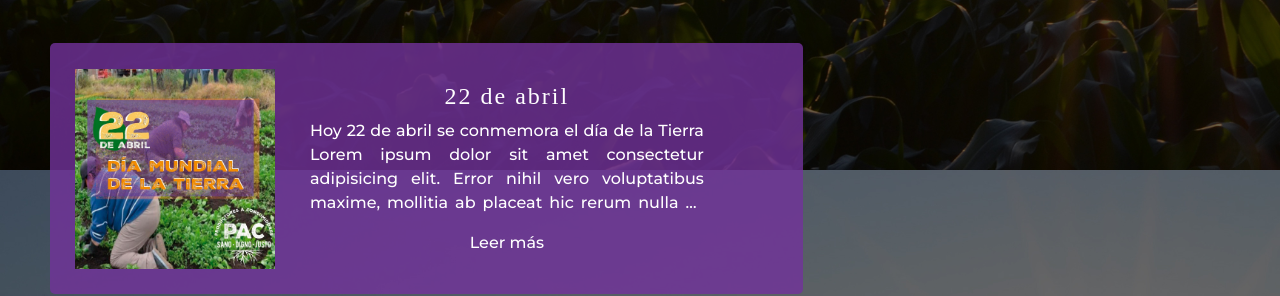
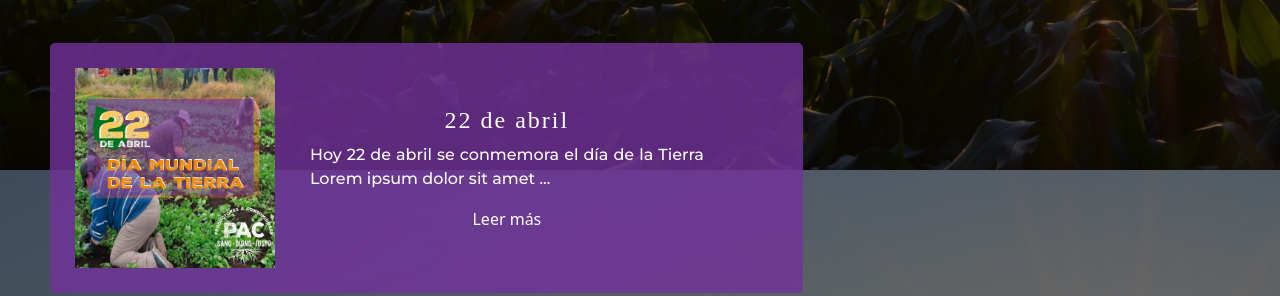
Before and after one commit to RamiroNehuen/proyecto-final-coderhouse, a website: page secciones/0noticias.html in a window 1280 px wide. Shown: the part 683-979 px from the top of the page. Drawn offline with nearby package versions, Linux system fonts and the light colour scheme; a web font is replaced by a local one.

Commit message:
agregué un pequeño javascript y corrección de la ruta del CSS

```diff
--- a/SCSS/secciones/_noticias.scss
+++ b/SCSS/secciones/_noticias.scss
@@ -62,10 +62,32 @@
 
                 p {
                     text-align: justify;
-                    display: -webkit-box;
-                    -webkit-line-clamp: 4;
-                    -webkit-box-orient: vertical;
-                    overflow: hidden;
+                    #more {
+                        display: none;
+                    }
+                }
+
+                button {
+                    background: none;
+                    color: nth($colores, 2);
+                    border: none;
+                    padding: 0;
+                    font: inherit;
+                    cursor: pointer;
+                    outline: inherit;
+                    border:none;
+                    text-decoration: none;
+                    background-image: linear-gradient(currentColor, currentColor);
+                    background-position: 0% 100%;
+                    background-repeat: no-repeat;
+                    background-size: 0% 2px;
+                    transition: background-size .3s;
+
+                    &:hover,
+                    &:focus {
+                        background-size: 100% 2px;
+                        color: nth($colores, 2);
+                    }
                 }
 
                 h4 {
--- /dev/null
+++ b/mi-javascript.js
@@ -0,0 +1,15 @@
+function myFunction() {
+    var dots = document.getElementById("dots");
+    var moreText = document.getElementById("more");
+    var btnText = document.getElementById("myBtn");
+
+    if (dots.style.display === "none") {
+      dots.style.display = "inline";
+      btnText.innerHTML = "Leer más";
+      moreText.style.display = "none";
+    } else {
+      dots.style.display = "none";
+      btnText.innerHTML = "Leer menos";
+      moreText.style.display = "inline";
+    }
+  }
--- a/secciones/0noticias.html
+++ b/secciones/0noticias.html
@@ -8,11 +8,13 @@
   <meta name="author" content="Ramiro Nehuen Barreiro Corvalan">
   <meta name="description"
     content="Productores a Consumidores Nodo Zona Sur. Iniciativa que busca llevar verduras y productos agroecologicos, organicos y de la economia popular directo a los consumidores. Sección de novedades">
-    <meta name="keywords" content="productores, consumidores, zona sur, buenos aires, argentina, agroecologico, organico, cooperativo, novedades, ultimas novedades">
+  <meta name="keywords"
+    content="productores, consumidores, zona sur, buenos aires, argentina, agroecologico, organico, cooperativo, novedades, ultimas novedades">
 
   <!--OPEN GRAPH META TAGS-->
   <meta property="og:title" content="PAC - Últimas Novedades - Nodo Zona Sur">
-  <meta property="og:description" content="Productores a Consumidores Nodo Zona Sur. Iniciativa que busca llevar verduras y productos agroecologicos, organicos y de la economia popular directo a los consumidores. ¡NOVEDADES!">
+  <meta property="og:description"
+    content="Productores a Consumidores Nodo Zona Sur. Iniciativa que busca llevar verduras y productos agroecologicos, organicos y de la economia popular directo a los consumidores. ¡NOVEDADES!">
   <meta property="og:image" content="url(img/fondos/nuestros-productos.jpg)">
   <meta property="og:url" content="Todavía no lo se O.O">
   <meta property="og:author" content="Ramiro N. Barrerio C.">
@@ -34,6 +36,9 @@
   <!-- FONT AWSOME INCONOS -->
   <link rel="stylesheet" href="https://cdnjs.cloudflare.com/ajax/libs/font-awesome/5.15.3/css/all.min.css">
 
+  <!--Mi JavaScript-->
+  <script type = "text/javascript" src="../mi-javascript.js"></script>
+
   <title>PAC - Últimas Novedades - Nodo Zona Sur</title>
 </head>
 
@@ -42,7 +47,8 @@
     <!-- ---------------------------Inicio Navegación-------------------------------------------->
     <nav class="navbar navbar-expand-lg navbar-dark bg-transparent fs-5">
       <div class="container-fluid">
-              <a class="navbar-brand" href="../index.html" title="Enlace al index, en esta página no se muestra (display none)">
+        <a class="navbar-brand" href="../index.html"
+          title="Enlace al index, en esta página no se muestra (display none)">
           <img class="logo-pac" src="../img/logos/logoPac.png" alt="Logo de PAC" loading="lazy">
         </a>
         <button class="navbar-toggler" type="button" data-bs-toggle="collapse" data-bs-target="#navbarNavDropdown"
@@ -52,7 +58,8 @@
         <div class="collapse navbar-collapse" id="navbarNavDropdown">
           <ul class="navbar-nav">
             <li class="nav-item">
-                    <a class="nav-link active text-white" aria-current="page" href="0noticias.html" title="Enlace a la sección Noticias">Noticias</a>
+              <a class="nav-link active text-white" aria-current="page" href="0noticias.html"
+                title="Enlace a la sección Noticias">Noticias</a>
             </li>
             <li class="nav-item dropdown">
               <a class="nav-link dropdown-toggle text-white" href="1nosotros.html" id="navbarDropdownMenuLink"
@@ -60,36 +67,48 @@
                 Nosotros
               </a>
               <ul class="dropdown-menu bg-transparent" aria-labelledby="navbarDropdownMenuLink">
-                      <li><a class="dropdown-item text-white" href="1nosotros.html" title="Enlace a la sección Nosotros">Sección</a></li>
-                      <li><a class="dropdown-item text-white" href="1nosotros.html#contacto" title="Enlace al cuadro de contacto">Contacto</a></li>
+                <li><a class="dropdown-item text-white" href="1nosotros.html"
+                    title="Enlace a la sección Nosotros">Sección</a></li>
+                <li><a class="dropdown-item text-white" href="1nosotros.html#contacto"
+                    title="Enlace al cuadro de contacto">Contacto</a></li>
               </ul>
             </li>
             <li class="nav-item">
-                    <a class="nav-link text-white" href="2nuestrosProductos.html" title="enlace a la sección Nuestros Productos">Nuestros Productos</a>
+              <a class="nav-link text-white" href="2nuestrosProductos.html"
+                title="enlace a la sección Nuestros Productos">Nuestros Productos</a>
             </li>
             <li class="nav-item dropdown">
               <a class="nav-link dropdown-toggle text-white" href="4ambientalismoPopular.html"
-                        id="navbarDropdownMenuLink" role="button" data-bs-toggle="dropdown"
-                        aria-expanded="false">
+                id="navbarDropdownMenuLink" role="button" data-bs-toggle="dropdown" aria-expanded="false">
                 Economía Popular
               </a>
               <ul class="dropdown-menu bg-transparent" aria-labelledby="navbarDropdownMenuLink">
-                        <li><a class="dropdown-item text-white" href="3economiPopular.html" title="Enlace a la sección Economía Popular">General</a></li>
-                        <li><a class="dropdown-item text-white" href="3economiPopular.html#rural" title="Enlace a la tarjeta de la Rama Rural">Rural</a></li>
-                        <li><a class="dropdown-item text-white" href="3economiPopular.html#cartoneros" title="Enlace a la tarjeta de la Rama Cartoneros y Cartoneras">Cartoneros</a></li>
-                        <li><a class="dropdown-item text-white" href="3economiPopular.html#construccion" title="Enlace a la tarjeta de la Rama Construcción e Infraestructura Social">Construcción</a></li>
-                        <li><a class="dropdown-item text-white" href="3economiPopular.html#textil" title="Enlace a la tarjeta de la Rama Textil">Textil</a></li>
-                        <li><a class="dropdown-item text-white" href="3economiPopular.html#liberados" title="Enlace a la Tarjeta de la Rama Liberados y Liberadas">Liberados</a></li>
-                        <li><a class="dropdown-item text-white" href="3economiPopular.html#mujeres" title="Enlace a la Tarjeta de la Rama Mujeres">Mujeres</a></li>
-                        <li><a class="dropdown-item text-white" href="3economiPopular.html#comunitaria" title="Enlace a la Tarjeta de la Rama Socio Comunitaria">Socio Comunitaria</a></li>
+                <li><a class="dropdown-item text-white" href="3economiPopular.html"
+                    title="Enlace a la sección Economía Popular">General</a></li>
+                <li><a class="dropdown-item text-white" href="3economiPopular.html#rural"
+                    title="Enlace a la tarjeta de la Rama Rural">Rural</a></li>
+                <li><a class="dropdown-item text-white" href="3economiPopular.html#cartoneros"
+                    title="Enlace a la tarjeta de la Rama Cartoneros y Cartoneras">Cartoneros</a></li>
+                <li><a class="dropdown-item text-white" href="3economiPopular.html#construccion"
+                    title="Enlace a la tarjeta de la Rama Construcción e Infraestructura Social">Construcción</a></li>
+                <li><a class="dropdown-item text-white" href="3economiPopular.html#textil"
+                    title="Enlace a la tarjeta de la Rama Textil">Textil</a></li>
+                <li><a class="dropdown-item text-white" href="3economiPopular.html#liberados"
+                    title="Enlace a la Tarjeta de la Rama Liberados y Liberadas">Liberados</a></li>
+                <li><a class="dropdown-item text-white" href="3economiPopular.html#mujeres"
+                    title="Enlace a la Tarjeta de la Rama Mujeres">Mujeres</a></li>
+                <li><a class="dropdown-item text-white" href="3economiPopular.html#comunitaria"
+                    title="Enlace a la Tarjeta de la Rama Socio Comunitaria">Socio Comunitaria</a></li>
               </ul>
             </li>
             <li class="nav-item">
-                    <a class="nav-link text-white" href="4ambientalismoPopular.html" title="Enlace a la Sección Ambientalismo Popular">Ambientalismo Popular</a>
+              <a class="nav-link text-white" href="4ambientalismoPopular.html"
+                title="Enlace a la Sección Ambientalismo Popular">Ambientalismo Popular</a>
             </li>
             <li class="nav-item">
             <li class="nav-item">
-                    <a class="nav-link text-white" href="5proximaEntrega.html" title="Enlace a la Sección Próxima Entrega">Próxima Entrega</a>
+              <a class="nav-link text-white" href="5proximaEntrega.html"
+                title="Enlace a la Sección Próxima Entrega">Próxima Entrega</a>
             </li>
           </ul>
         </div>
@@ -115,21 +134,24 @@
       </div>
       <div class="carousel-inner">
         <div class="carousel-item active">
-                    <img src="../img/noticias/ultima-noticia1.jpg" class="d-block w-100" alt="Imagen ilustrativa de la última novedad primera" loading="lazy">
+          <img src="../img/noticias/ultima-noticia1.jpg" class="d-block w-100"
+            alt="Imagen ilustrativa de la última novedad primera" loading="lazy">
           <div class="carousel-caption d-none d-md-block">
             <h5>22 de abril</h5>
             <p>Hoy 22 de abril se conmemora el Día de la Tierra</p>
           </div>
         </div>
         <div class="carousel-item">
-                    <img src="../img/noticias/ultima-noticia2.jpg" class="d-block w-100" alt="Imagen ilustrativa de la última novedad segunda" loading="lazy">
+          <img src="../img/noticias/ultima-noticia2.jpg" class="d-block w-100"
+            alt="Imagen ilustrativa de la última novedad segunda" loading="lazy">
           <div class="carousel-caption d-none d-md-block">
             <h5>17 de abril</h5>
             <p>Este 17 de abril conmemoramos el Día Internacional de la Lucha Campesina</p>
           </div>
         </div>
         <div class="carousel-item">
-                    <img src="../img/noticias/ultima-noticia3.jpg" class="d-block w-100" alt="Imagen ilustrativa de la ultima novedad tercera" loading="lazy">
+          <img src="../img/noticias/ultima-noticia3.jpg" class="d-block w-100"
+            alt="Imagen ilustrativa de la ultima novedad tercera" loading="lazy">
           <div class="carousel-caption d-none d-md-block">
             <h5>Todo Bolsón es político</h5>
             <p>Hoy 7 de abril se conmemora el Día Mundial de la Salud y desde Nodo PAC Zonasur intentamos
@@ -160,14 +182,18 @@
     <h3 data-aos="zoom-in" data-aos-duration="1500">NOVEDADES</h3>
     <!--Novedades 1-->
     <div data-aos="fade-right" data-aos-duration="1500">
-            <div>
-            <img class="img-fluid" src="../img/noticias/22-de-abril.jpg" alt="Imagen ilustrativa de la primera novedad" loading="lazy">
+      <div class="tarjeta">
+        <img class="img-fluid" src="../img/noticias/22-de-abril.jpg" alt="Imagen ilustrativa de la primera novedad"
+          loading="lazy">
         <div>
           <h4>22 de abril</h4>
-                <p>Hoy 22 de abril se conmemora el día de la Tierra Lorem ipsum dolor sit amet consectetur adipisicing
-                    elit. Error nihil vero voluptatibus maxime, mollitia ab placeat hic rerum nulla ex numquam totam
-                    quas fuga adipisci iusto aut harum veniam eaque?</p>
-                <a class="enlace-texto" href="#">Leer más</a>
+          <p>Hoy 22 de abril se conmemora el día de la Tierra Lorem ipsum dolor sit amet <span id="dots">...</span><span
+              id="more"> consectetur adipisicingelit. Error nihil vero voluptatibus maxime, mollitia ab
+              placeat hic rerum nulla ex numquam totam
+              quas fuga adipisci iusto aut harum veniam eaque?</span></p>
+          <button onclick="myFunction()" id="myBtn">
+            Leer más
+          </button>
         </div>
       </div>
     </div>
@@ -176,7 +202,8 @@
     <!--Novedades 2-->
     <div data-aos="fade-left" data-aos-duration="1500">
       <div>
-                <img class="img-fluid" src="../img/noticias/17-de-abril.jpg" alt="Imagen ilustrativa de la segunda novedad" loading="lazy">
+        <img class="img-fluid" src="../img/noticias/17-de-abril.jpg" alt="Imagen ilustrativa de la segunda novedad"
+          loading="lazy">
         <div>
           <h4>17 de abril</h4>
           <p>Este 17 de abril conmemoramos el Día Internacional de la Lucha Campesina ... Lorem ipsum dolor
@@ -194,7 +221,8 @@
     <!--Novedades 3-->
     <div data-aos="fade-right" data-aos-duration="1500">
       <div>
-                <img class="img-fluid" src="../img/noticias/nuestros-productos.jpg" alt="Imagen ilustrativa de la tercera novedad" loading="lazy">
+        <img class="img-fluid" src="../img/noticias/nuestros-productos.jpg"
+          alt="Imagen ilustrativa de la tercera novedad" loading="lazy">
         <div>
           <h4>Conoce más productctos</h4>
           <p>Yerba de 1 kg $250; Miel de 1/2 ($280) y 1 kg ($390) 🍯; Lorem ipsum dolor, sit amet consectetur
@@ -210,7 +238,8 @@
     <!--Novedades 4-->
     <div data-aos="fade-left" data-aos-duration="1500">
       <div>
-                <img class="img-fluid" src="../img/noticias/estacion-otono.jpg" alt="Imagen ilustrativa de la cuarta novedad" loading="lazy">
+        <img class="img-fluid" src="../img/noticias/estacion-otono.jpg" alt="Imagen ilustrativa de la cuarta novedad"
+          loading="lazy">
         <div>
           <h4>Temporada de Otoño</h4>
           <p>Hoy te compartimos un listado con las variedades de verdura ... Lorem ipsum dolor sit amet
@@ -226,7 +255,8 @@
     <!--Novedades 5-->
     <div data-aos="fade-right" data-aos-duration="1500">
       <div>
-                <img class="img-fluid" src="../img/noticias/7-de-abril.jpg" alt="Imagen ilustrativa de la quinta novedad" loading="lazy">
+        <img class="img-fluid" src="../img/noticias/7-de-abril.jpg" alt="Imagen ilustrativa de la quinta novedad"
+          loading="lazy">
         <div>
           <h4>Todo Bolsón es Político</h4>
           <p>Hoy 7 de abril se conmemora el Día Mundial de la Salud y ... Lorem ipsum dolor sit amet
@@ -243,7 +273,8 @@
     <!--Novedades 6-->
     <div data-aos="fade-left" data-aos-duration="1500">
       <div>
-                <img class="img-fluid" src="../img/noticias/historias-de-compañeras.jpg" alt="Imagen ilustrativa de la sexta novedad" loading="lazy">
+        <img class="img-fluid" src="../img/noticias/historias-de-compañeras.jpg"
+          alt="Imagen ilustrativa de la sexta novedad" loading="lazy">
         <div>
           <h4>Vivencias de Compañeras</h4>
           <p>Saberes y experiencias en dialogo, trabajando la tierra y construyendo soberanía Lorem ipsum
@@ -271,21 +302,24 @@
           <a href="https://www.instagram.com/p/CNYjsWHHydd/" title="Enlace a nuestro Instagram">
             <img class="icono-pie" src="../img/logos/instagram-logo.png" alt="Logo de Instagram" loading="lazy">
           </a>
-              <a class="enlace-texto" href="https://www.instagram.com/p/CNYjsWHHydd/" title="Enlace a nuestro Instagram">Instagram</a>
+          <a class="enlace-texto" href="https://www.instagram.com/p/CNYjsWHHydd/"
+            title="Enlace a nuestro Instagram">Instagram</a>
         </li>
         <!--Facebook-->
         <li>
           <a href="https://www.facebook.com/nodopac.zonasur" title="Enlace a nuestro Facebook">
             <img class="icono-pie" src="../img/logos/facebook-logo.png" alt="Logo de Facebook" loading="lazy">
           </a>
-              <a class="enlace-texto" href="https://www.facebook.com/nodopac.zonasur" title="Enlace a nuestro Facebook">Facebook</a>
+          <a class="enlace-texto" href="https://www.facebook.com/nodopac.zonasur"
+            title="Enlace a nuestro Facebook">Facebook</a>
         </li>
         <!--Whatsapp-->
         <li>
           <a href="https://api.whatsapp.com/send?phone=5491131292652" title="Enlace a nuestro Whatsapp">
             <img class="icono-pie" src="../img/logos/whatsapp-logo.png" alt="Logo Whatsapp" loading="lazy">
           </a>
-              <a class="enlace-texto" href="https://api.whatsapp.com/send?phone=5491131292652" title="Enlace a nuestro Whatsapp">Whatsapp</a>
+          <a class="enlace-texto" href="https://api.whatsapp.com/send?phone=5491131292652"
+            title="Enlace a nuestro Whatsapp">Whatsapp</a>
         </li>
       </ul>
     </div>
```
Also changed, not shown: CSS/style.css, 1 other file. Lines whose indentation alone changed are shown as unchanged.
